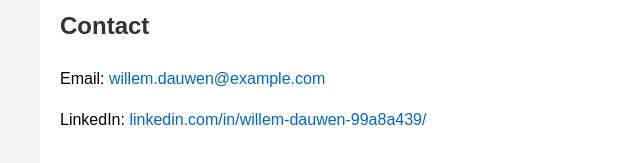
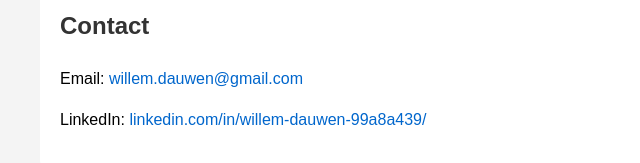
Before and after one commit to wdauwen/willemdauwen.github.io, a plain HTML site: page index.html in a window 1280 px wide. Shown: the part 847-1010 px from the top of the page, 0-640 px from the left. Drawn offline with Linux system fonts and the light colour scheme.

Commit message:
Update index.html

```diff
--- a/index.html
+++ b/index.html
@@ -74,7 +74,7 @@
 
     <section>
         <h2>Contact</h2>
-        <p>Email: <a href="mailto:willem.dauwen@gmail.com">willem.dauwen@example.com</a></p>
+        <p>Email: <a href="mailto:willem.dauwen@gmail.com">willem.dauwen@gmail.com</a></p>
         <p>LinkedIn: <a href="https://www.linkedin.com/in/willem-dauwen-99a8a439/" target="_blank">linkedin.com/in/willem-dauwen-99a8a439/</a></p>
     </section>
 </body>
```
